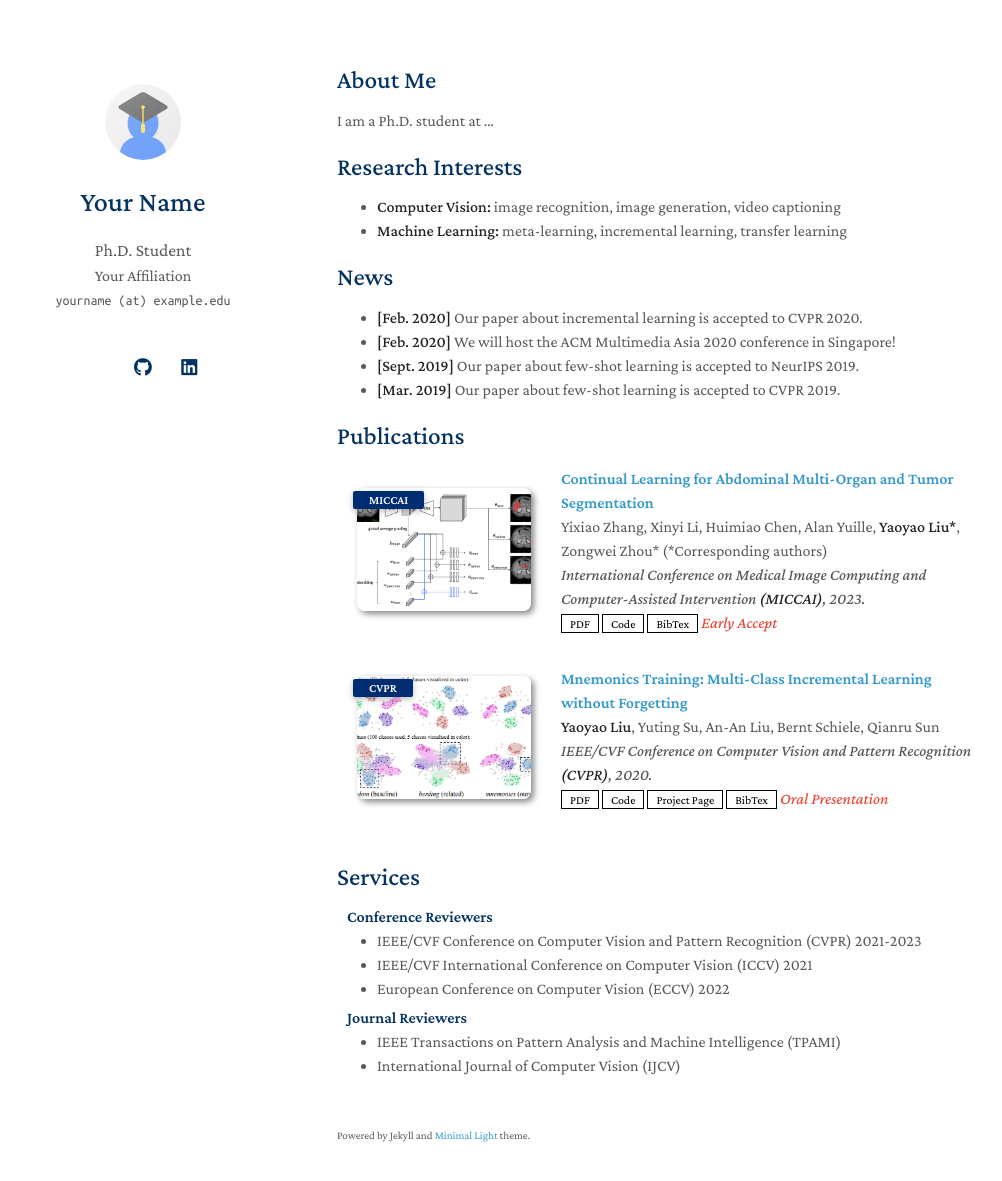
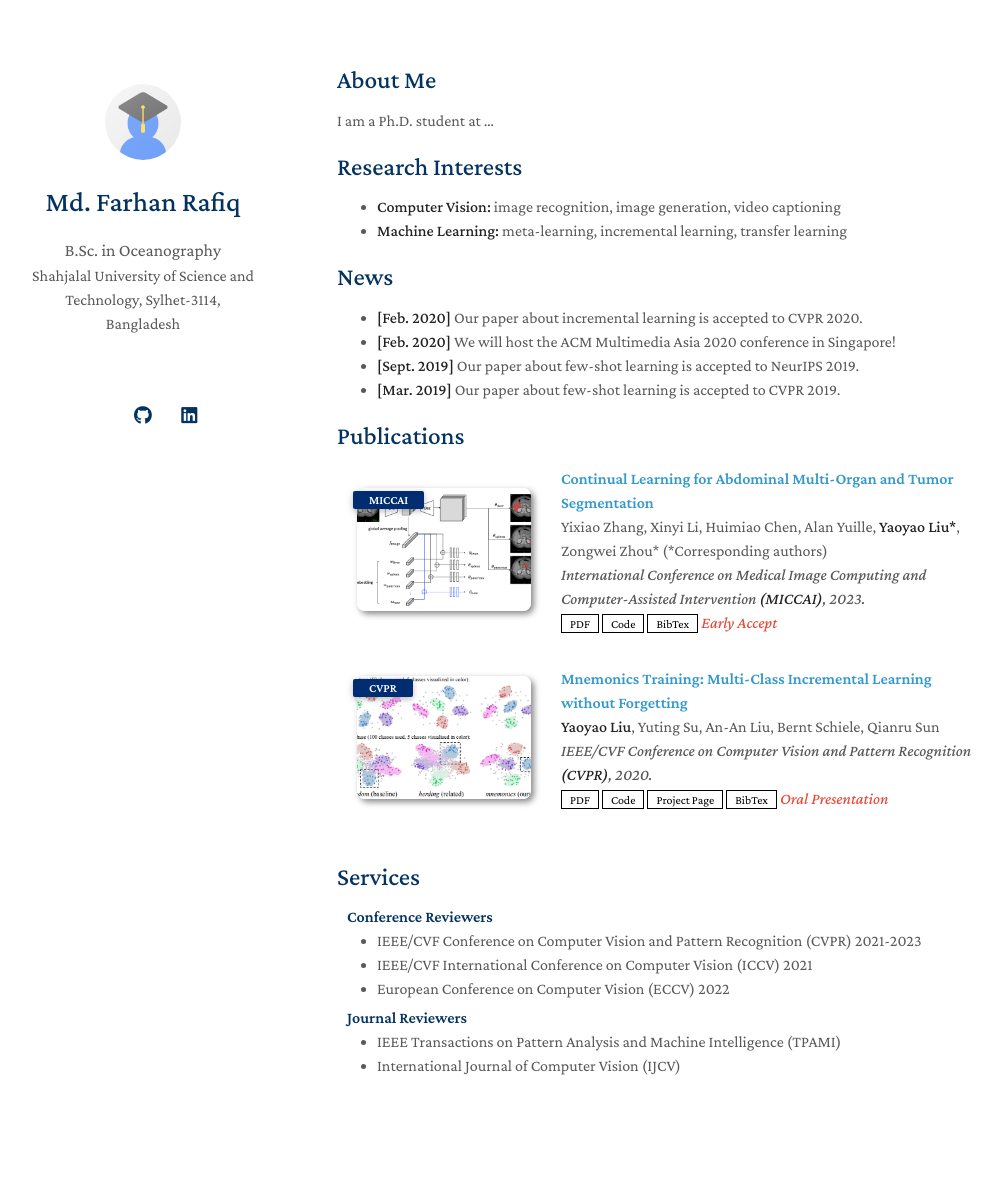
Before and after one commit to farhan-rafiq/farhan-rafiq.github.io, a Jekyll site: the page built from index.md, in a window 1280 px wide and 1216 px high. Shown: the top 1181 px of the window, without its empty margins (133-1135 px from the left). Built offline with Jekyll 4.4.1, drawn with Linux system fonts in a browser that asks for light colours; a style sheet for code colours, icons or effects is not loaded; our own code applies the rules of GitHub Pages for plain Markdown files.

Commit message:
Update _config.yml

```diff
--- a/_config.yml
+++ b/_config.yml
@@ -1,8 +1,8 @@
 # Basic Information
-title: Your Name
-position: Ph.D. Student
-affiliation: Your Affiliation
-email: yourname (at) example.edu
+title: Md. Farhan Rafiq
+position: B.Sc. in Oceanography
+affiliation: Shahjalal University of Science and Technology, Sylhet-3114, Bangladesh
+
 
 # Search Engine Optimization (SEO)
 # The following information is used to improve the website traffic from search engines, e.g., Google.
@@ -14,6 +14,7 @@ canonical: https://minimal-light-theme.yliu.me/
 # If you don't need one of them, you may delete the corresponding line.
 google_scholar: https://scholar.google.com/
 cv_link: assets/files/curriculum_vitae.pdf
+email_link: farhanrafiq.ocg@gmail.com
 github_link: https://github.com/
 linkedin: https://www.linkedin.com/
 twitter: https://twitter.com/
@@ -26,19 +27,19 @@ favicon_dark: ./assets/img/favicon-dark.png
 
 # Footnote
 # You may use the option to disable the footnote, "Powered by Jekyll and Minimal Light theme."
-enable_footnote: true
+enable_footnote: false
 
 # Auto Dark Mode
 # You may use the option to disable the automatic dark theme
-auto_dark_mode: true
+auto_dark_mode: false
 
 # Font
 # You can use this option to choose between Serif or Sans Serif fonts.
-font: "Serif" # or "Sans Serif"
+font: "Sans-Serif" # or "Sans Serif"
 
 # Google Analytics ID
 # Please remove this if you don't use Google Analytics
-google_analytics: UA-111540567-4
+# google_analytics: UA-111540567-4
 
 # Use this project as a remote theme for GitHub Pages
 # See the guide here: https://docs.github.com/en/pages/setting-up-a-github-pages-site-with-jekyll/adding-a-theme-to-your-github-pages-site-using-jekyll
```
